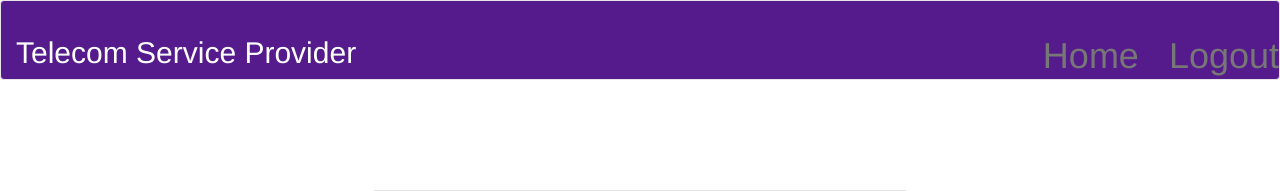
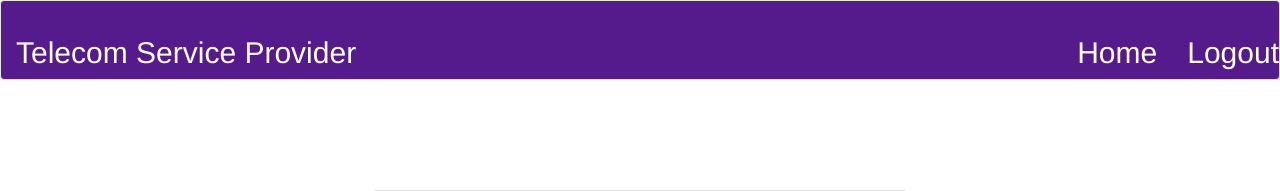
Before and after one commit to iamrgaurav/DTSP, a Flask app: page /retailers/dashboard/1 in a window 1280 px wide. Shown: the top 191 px of the page. Run offline with Flask 2, Linux system fonts and the light colour scheme; data that the repository does not hold is empty; some libraries are stand-ins or nearby versions.

Commit message:
Changed data

```diff
--- a/src/static/css/common.css
+++ b/src/static/css/common.css
@@ -5,7 +5,7 @@
 }
 h2{
    text-align:left;
-   color:default;
+   color:white;
    margin-top:15px;
 }
 .flex-container {
--- a/src/templates/Dashboard.html
+++ b/src/templates/Dashboard.html
@@ -7,8 +7,8 @@
       <h2 class="d-inline-block" >Telecom Service Provider</h2>
     </div>
     <ul class="nav navbar-nav ml-auto navbar-right">
-        <li><a href="{{ url_for('home_method') }}"><h1>Home</h1></a></li>
-        <li><a href="{{ url_for('logout') }}"><h1>Logout</h1></a></li>
+        <li><a href="{{ url_for('home_method') }}"><h2>Home</h2></a></li>
+        <li><a href="{{ url_for('logout') }}"><h2>Logout</h2></a></li>
     </ul>
 {% endblock %}
 {% block content %}
```
Also changed, not shown: src/templates/user_details.html (+4 -3 lines).
